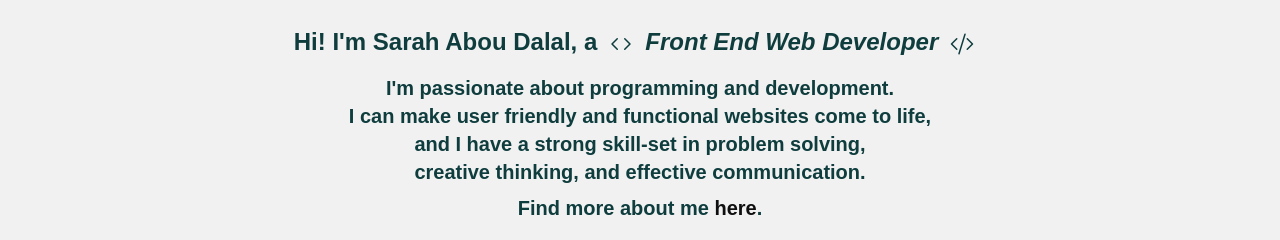
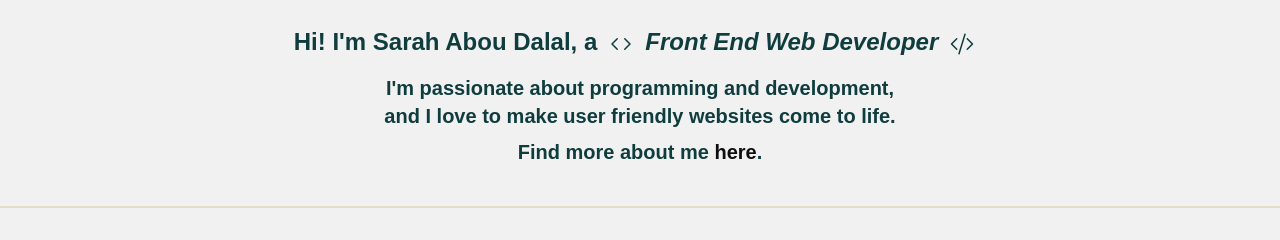
Before and after one commit to sarahaboudalal/Portfolio, a React (Create React App) app: page / in a window 1280 px wide. Shown: the part 162-402 px from the top of the page. Built offline with nearby package versions, Linux system fonts and the light colour scheme.

Commit message:
hero text changed

```diff
--- a/src/components/Hero/Hero.jsx
+++ b/src/components/Hero/Hero.jsx
@@ -17,11 +17,8 @@ export default function Hero() {
           <BsCodeSlash className="md:inline hidden text-greenish w-12 dark:text-beige" />
         </h3>
         <h3 className="text-greenish font-bold md:text-xl text-lg py-1 text-center dark:text-beige">
-          I'm passionate about programming and development.
-          <br /> I can make user friendly and functional websites come to life,{' '}
-          <br />
-          and I have a strong skill-set in problem solving, <br/>creative thinking, and effective
-          communication.
+          I'm passionate about programming and development,
+          <br />and I love to make user friendly websites come to life.
         </h3>
         <h3 className="text-greenish font-bold text-xl py-1 dark:text-beige">
           Find more about me{' '}
```
